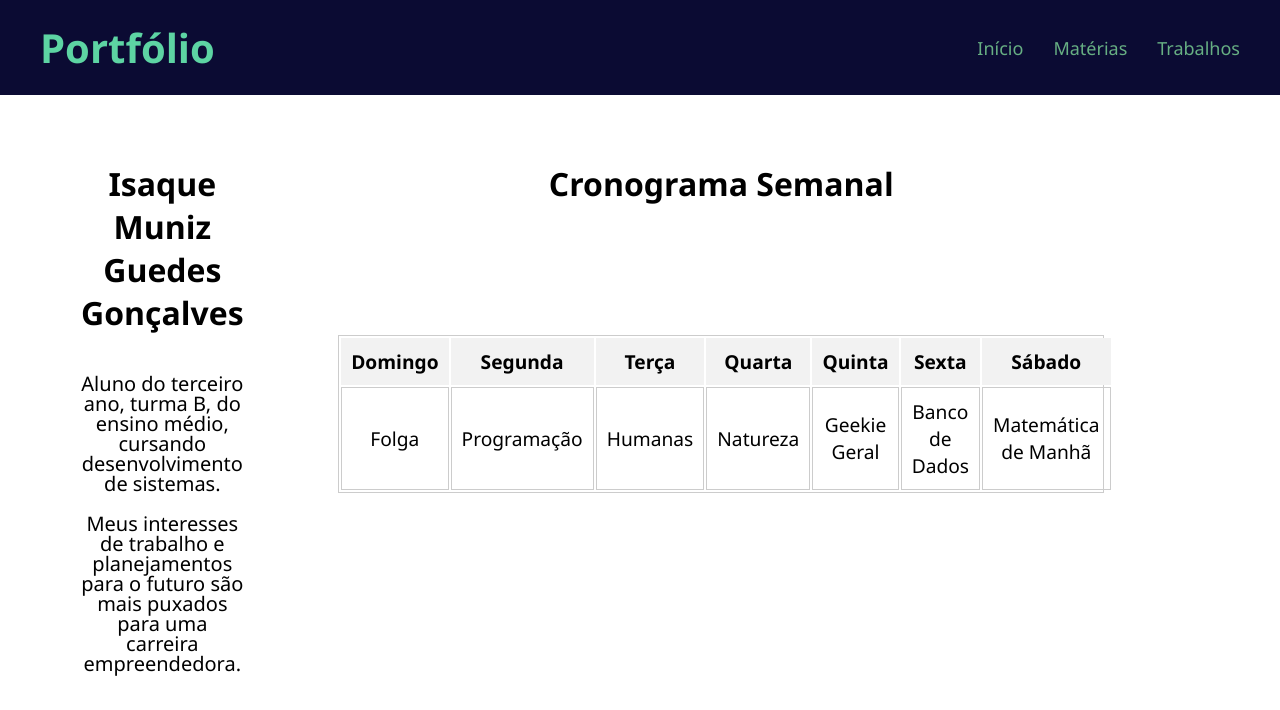
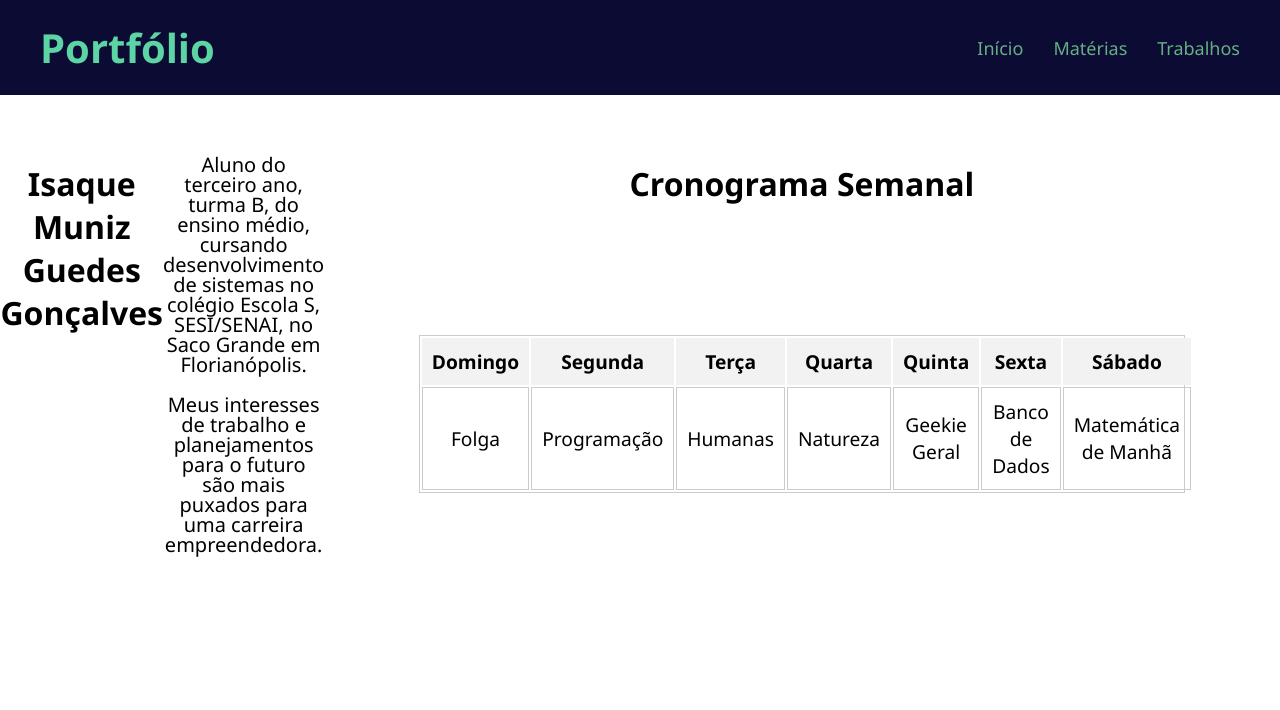
Before and after one commit to IsaqueMGG/Portif-lio-2023, a plain HTML site: page index.html in a window 1280 px wide. Drawn offline with Linux system fonts and the light colour scheme.

Commit message:
Update index.html

```diff
--- a/index.html
+++ b/index.html
@@ -22,12 +22,13 @@
     </header>
     <main>
         <section>
+            <h2>Isaque Muniz Guedes Gonçalves</h2>
+        </section>
+        <section class="texto">
+          <p class="p1">Aluno do terceiro ano, turma B, do ensino médio, cursando desenvolvimento de sistemas no colégio Escola S, SESI/SENAI, no Saco Grande em Florianópolis.</p>
+          <p class="p2">Meus interesses de trabalho e planejamentos para o futuro são mais puxados para uma carreira empreendedora.</p>
+        </section>
 
-            <h2>Isaque Muniz Guedes Gonçalves</h2>
-            <p>Aluno do terceiro ano, turma B, do ensino médio, cursando desenvolvimento de sistemas.</p>
-            <p>Meus interesses de trabalho e planejamentos para o futuro são mais puxados para uma carreira empreendedora.</p>
-
-        </section>
         <div class="conteudo">
             <h2>Cronograma Semanal</h2>
             <div class="tabela">
@@ -57,6 +58,7 @@
               </table>
             </div>
           </div>
+
     </main>
 </body>
 </html>
```
